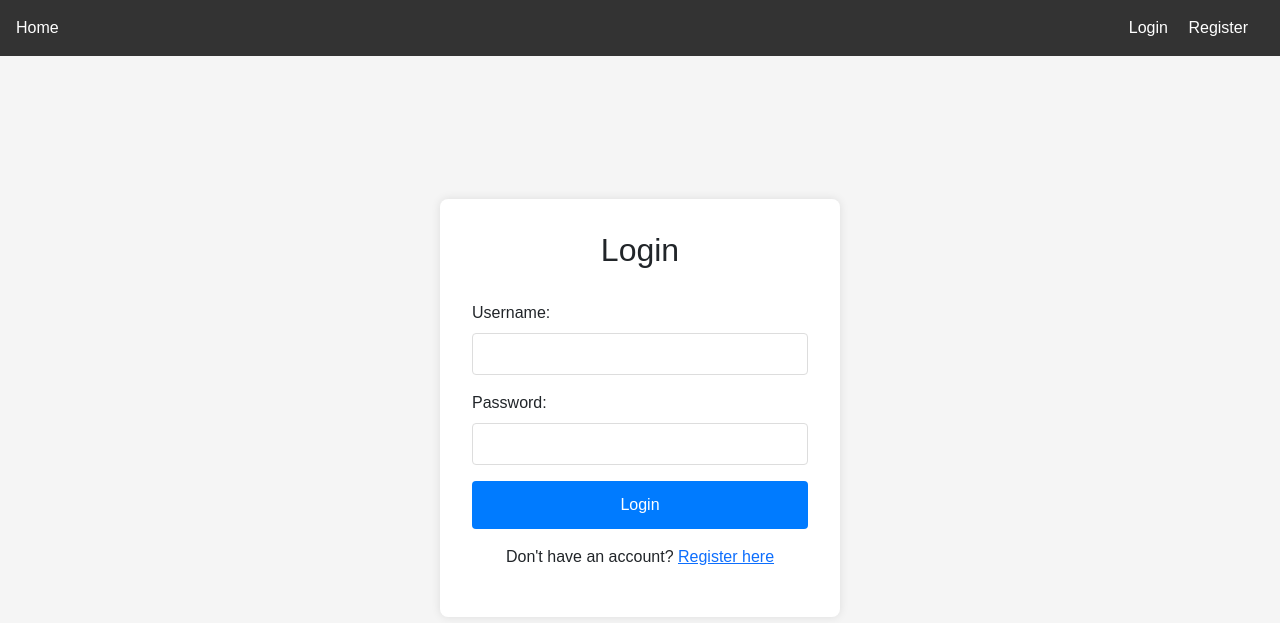
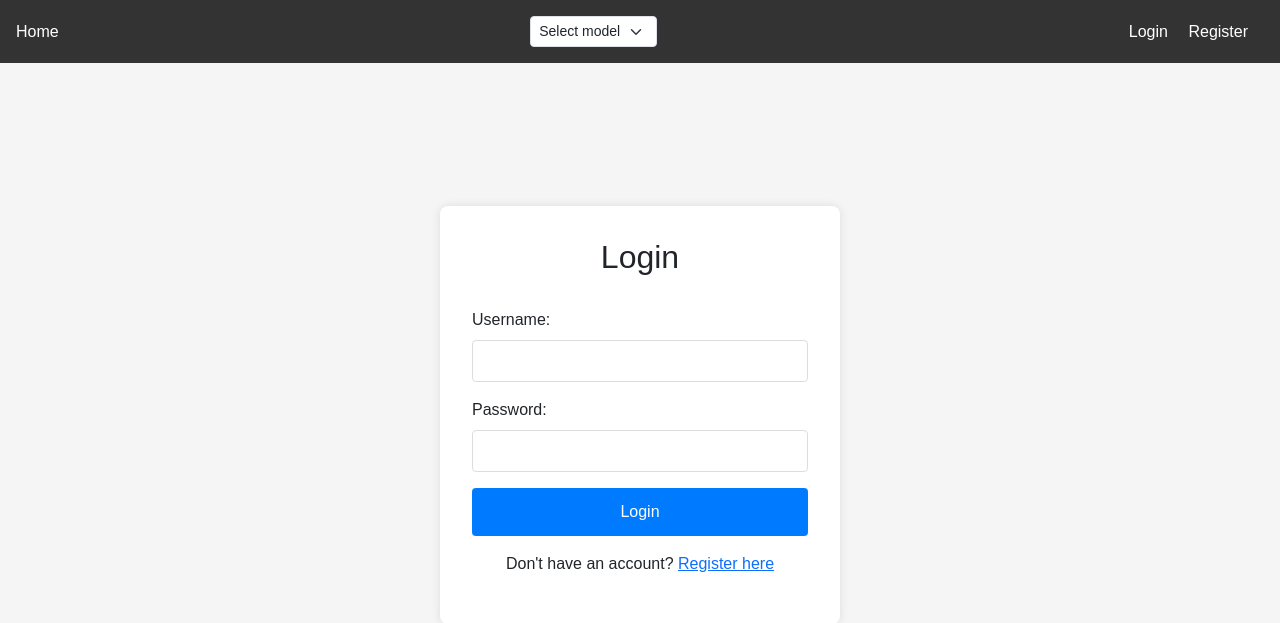
Before and after one commit to Books-Sovetchik/Book-RecSys-Web, a Flask app: page /login in a window 1280 px wide. Shown: the top 623 px of the page. Run offline with Flask 3, Linux system fonts and the light colour scheme; parts of the project's set-up code (start-up, migrations or seed data) failed here and were passed over.

Commit message:
edit for new version

```diff
--- a/app.py
+++ b/app.py
@@ -1,10 +1,15 @@
 import sys
 import os
+
+import numpy as np
 from flask import Flask, jsonify, redirect, flash
 import pandas as pd
 from flask import request, render_template, url_for
 from flask_login import LoginManager, login_user, logout_user, login_required, current_user
+from jmespath import search
+
 from my_models import db
+from my_models.Rating import Rating
 from my_models.User import User
 from my_models.FavoriteBook import FavoriteBook
 from my_models.TappedBook import TappedBook
@@ -14,10 +19,11 @@ from dotenv import load_dotenv
 SRC_PATH = os.path.abspath(os.path.join(os.path.dirname(__file__), '..', 'Book-RecSys', 'src'))
 sys.path.append(SRC_PATH)
 
-from models.modules import BookDescriptionEmbeddingSimilarity
-from models.modules import RecommendUsingGraph
 from models.modules import EmbeddingsProducer
 from models.modules import SearchBooksByTitle
+from models.modules import Llm
+from models.model import Bibliotekar
+
 
 load_dotenv()
 app = Flask(__name__)
@@ -32,22 +38,23 @@ login_manager = LoginManager()
 login_manager.init_app(app)
 login_manager.login_view = 'login'
 
+fs_books = np.load("./data/embeddings/fs_embds.npz", allow_pickle=True)
+search_by_title = SearchBooksByTitle("./data/raw_data/LEHABOOKS.csv")
+
 
 @login_manager.user_loader
 def load_user(user_id):
     return db.session.get(User, user_id)
 
-
+recsys = Bibliotekar("./data/models/fs_embds.npz",  "./data/models/model.pth")
 df = pd.read_csv('./data/raw_data/LEHABOOKS.csv')
-metric = pd.read_csv('./data/test_data/rating.csv')
-recsys_with_emb = BookDescriptionEmbeddingSimilarity(
-    "./data/embeddings/books_embeddings_dataset.npy")
-recsys = RecommendUsingGraph("./data/graphs/book_graph.json", recsys_with_emb)
+second_dataset = pd.read_csv('./data/raw_data/kaggle_second_sem/books_data.csv')
 embedding_producer = EmbeddingsProducer()
-search_books_by_title = SearchBooksByTitle('./data/raw_data/LEHABOOKS.csv')
 
 df = df[df['Description'].notna()]
 
+main_model = recsys
+extra_model = Llm()
 
 @app.route('/', methods=['GET'])
 @app.route('/page/<int:page>', methods=['GET'])
@@ -92,7 +99,7 @@ def favorite_books(page=1):
 
 @app.route('/book/<title>', methods=['GET'])
 def book_info(title):
-    book = df[df['Title'] == title].to_dict(orient='records')
+    book = find_book(title)
     book = book[0]
     if not book:
         return "Book not found", 404
@@ -106,13 +113,17 @@ def book_info(title):
 
 @app.route('/book/rec/<title>', methods=['GET'])
 def book_recommendations(title):
-    book = df[df['Title'] == title].to_dict(orient='records')
-
+    book = find_book(title)
     if not book:
         return "Book not found", 404
 
     book = book[0]
-    recommended_books = recsys.find_closest_books(title, n=20)
+    if current_user.is_authenticated:
+
+        embs = [find_emb(b) for b in TappedBook.query.filter_by(user_id=current_user.id).all() ]
+        recommended_books = main_model.predict(find_emb(title), embs)
+    else:
+        recommended_books = main_model.predict(find_emb(title))
     recommended_books = [
         {"name": rec_book[0], "url": url_for('book_info', title=rec_book[0]),
          "description": df[df['Title'] == rec_book[0]]['Description'].to_string(index=False)}
@@ -129,7 +140,9 @@ def book_metric(title):
     if not book:
         return "Book not found", 404
     book = book[0]
-    recommended_books = recsys.find_closest_books(title, n=100)
+    embs = [find_emb(b) for b in TappedBook.query.filter_by(user_id=current_user.id).all()]
+    recommended_books = main_model.predict(find_emb(title), embs)
+
     recommended_books = [
         {"name": rec_book[0], "url": url_for('book_info', title=rec_book[0]),
          "description": df[df['Title'] == rec_book[0]]['Description'].to_string(index=False)}
@@ -142,20 +155,14 @@ def book_metric(title):
 @app.route('/rate', methods=['POST'])
 @login_required
 def rate_book():
-    global metric
     rating = int(request.form.get('rating'))
     source_book = request.form.get('source_book')
     recommended_book = request.form.get('recommended_book')
 
-    new_row = pd.DataFrame([{
-        'Title': source_book,
-        'Title_for_rate': recommended_book,
-        'rate': rating
-    }])
+    rate = Rating(user_id=current_user.id, rate=rating, source_book=source_book, recommended_book=recommended_book)
+    db.session.add(rate)
+    db.session.commit()
 
-    metric = pd.concat([metric, new_row], ignore_index=True)
-
-    metric.to_csv('./data/test_data/rating.csv', index=False)
     return jsonify({"message": "Rating added successfully"})
 
 
@@ -187,7 +194,7 @@ def unlike_book():
 @app.route('/search', methods=['GET'])
 def search():
     title = request.args.get('title')  # Получаем параметр title из строки запроса
-    recommended_books = search_books_by_title.closest_title(title, 10)
+    recommended_books = search_by_title.closest_title(title, 10)
     recommended_books_links = [
         df[df['Title'] == title] for title in recommended_books
         if not df[df['Title'] == title].empty  # Проверка на существование названия в df
@@ -199,7 +206,11 @@ def search():
 def suggest_by_description():
     description = request.args.get('description')  # Получаем параметр title из строки запроса
     emb = embedding_producer.create_embedding(description)
-    recommended_books = recsys_with_emb.recommend_by_embedding(emb.T, n=20)
+    if current_user.is_authenticated:
+        embs = [find_emb(b) for b in TappedBook.query.filter_by(user_id=current_user.id).all()]
+        recommended_books = main_model.predict(emb, embs)
+    else:
+        recommended_books = main_model.predict(emb)
     recommended_books = [
         {"name": rec_book[0], "url": url_for('book_info', title=rec_book[0]),
          "description": df[df['Title'] == rec_book[0]]['Description'].to_string(index=False)}
@@ -250,5 +261,32 @@ def register():
     return render_template('register.html')
 
 
+@app.route('/change/llm', methods=['POST'])
+def change_llm():
+    global main_model
+    llm_choice = request.form.get("llm")
+
+    match llm_choice:
+        case "our_model":
+            flash("Changed successfully")
+            main_model = recsys
+        case "other_model":
+            flash("Changed successfully")
+            main_model = extra_model
+        case _:
+            flash("Unknown model selected")
+
+    return redirect(url_for('home'))
+
+def find_book(title):
+    book = df.loc[df['Title'] == title]
+    if book.empty:
+        book = second_dataset.loc[second_dataset['Title'] == title]
+
+    return book.to_dict(orient='records')
+
+def find_emb(title):
+    emb = second_dataset[second_dataset["titles"] == title]["embeddings"]
+
 if __name__ == '__main__':
     app.run(host="0.0.0.0", port=3000, debug=True)
--- a/templates/base.html
+++ b/templates/base.html
@@ -14,27 +14,33 @@
             padding: 0;
             background-color: #f5f5f5;
         }
+
         .navbar {
             background-color: #333;
             padding: 1rem;
             color: white;
         }
+
         .navbar a {
             color: white;
             text-decoration: none;
             margin-right: 1rem;
         }
+
         .navbar a:hover {
             color: #ddd;
         }
+
         .navbar-right {
             float: right;
         }
+
         .content {
             padding: 2rem;
             max-width: 1200px;
             margin: 0 auto;
         }
+
         .flash-messages {
             padding: 1rem;
             margin-bottom: 1rem;
@@ -48,6 +54,15 @@
 <body>
 <div class="navbar">
     <a href="{{ url_for('home') }}">Home</a>
+    <form method="POST" action="{{ url_for('change_llm') }}" style="display:inline;">
+        <select name="llm" onchange="this.form.submit()" class="form-select form-select-sm d-inline w-auto"
+                style="margin-right: 1rem;">
+            <option value="" disabled selected hidden>Select model</option>
+            <option value="our_model">Our Model</option>
+            <option value="other_model">Other Model</option>
+        </select>
+    </form>
+    </form>
     <div class="navbar-right">
         {% if current_user.is_authenticated %}
         <span>Welcome, {{ current_user.username }}!</span>
```
Also changed, not shown: my_models/Rating.py (added, +10 -0 lines). Lines whose indentation alone changed are shown as unchanged.
